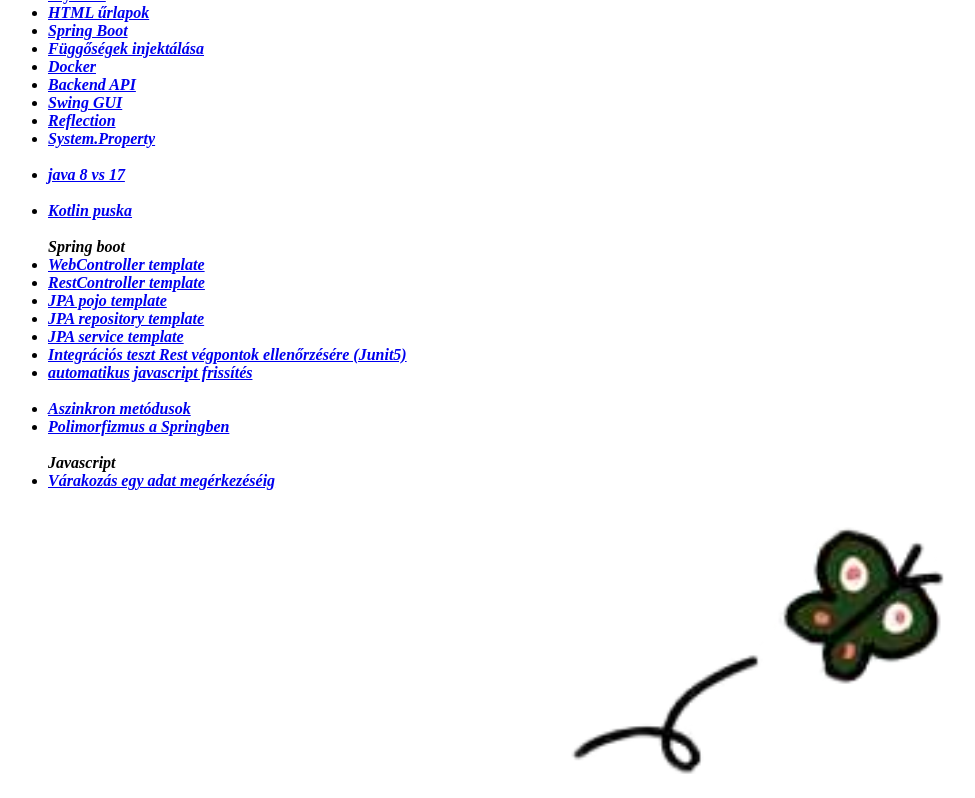
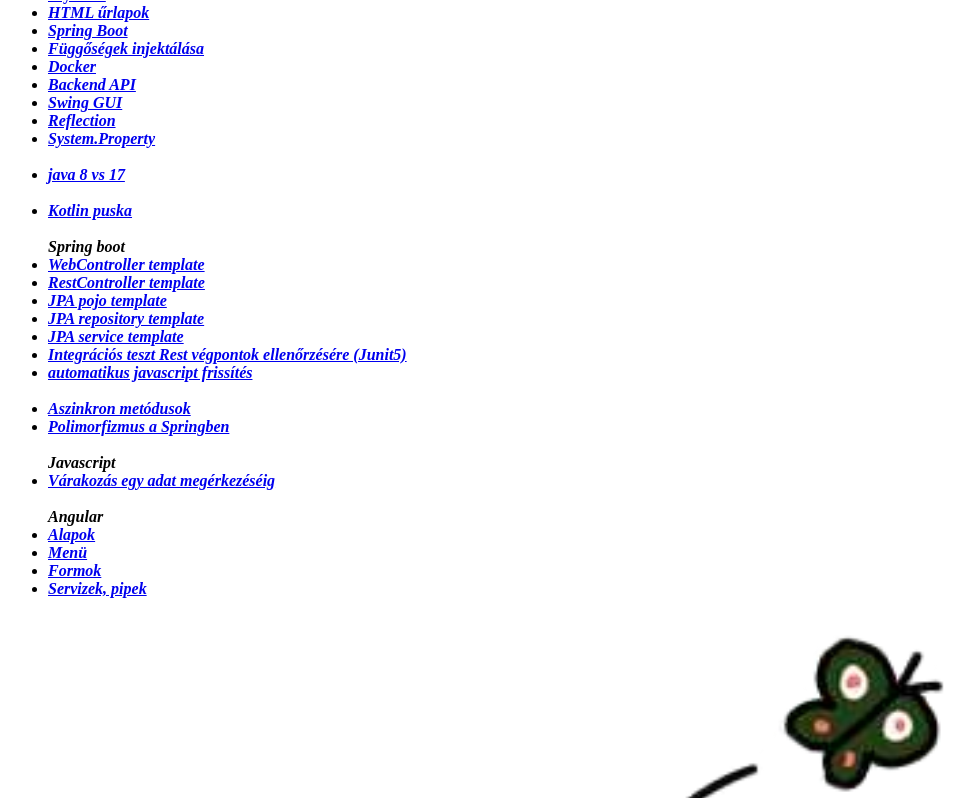
Before and after one commit to gandrassy/gandrassy.github.io, a plain HTML site: page tartalom.html in a window 1280 px wide. Shown: the part 390-1188 px from the top of the page, without its empty margins (0-975 px from the left). Drawn offline with Linux system fonts and the light colour scheme.

Commit message:
adding angular pages

```diff
--- a/tartalom.html
+++ b/tartalom.html
@@ -60,6 +60,13 @@
     <em>Javascript</em>
     <br>
     <li><a href="js_promise.txt" target="folap"><em>Várakozás egy adat megérkezéséig</em></a></li>
+    <br>
+    <em>Angular</em>
+    <br>
+    <li><a href="angular_page.txt" target="folap"><em>Alapok</em></a></li>
+    <li><a href="angular_routing.txt" target="folap"><em>Menü</em></a></li>
+    <li><a href="angular_forms.txt" target="folap"><em>Formok</em></a></li>
+    <li><a href="angular_dependencies.txt" target="folap"><em>Servizek, pipek</em></a></li>
 </ul>
 <img src="fox_terrier7.png" width="100%">
 
```
Also changed, not shown: angular_dependencies.txt (added), angular_forms.txt (added), angular_page.txt (added), angular_routing.txt (added).
